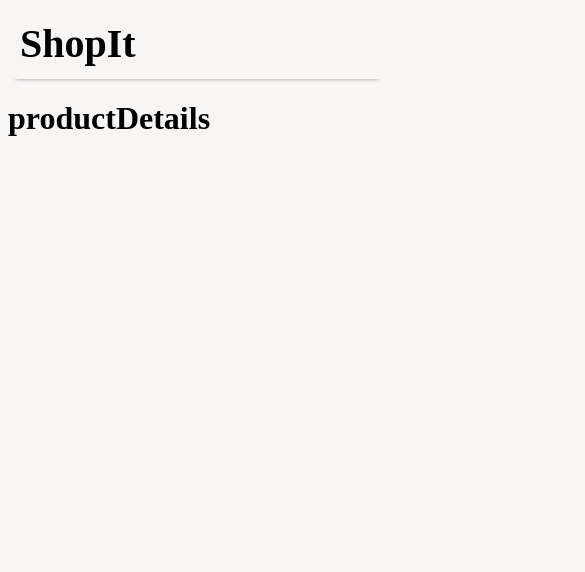
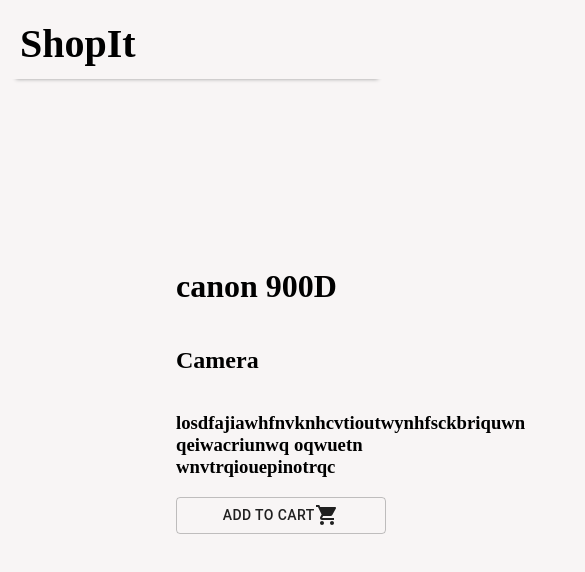
Before and after one commit to georgejeswin/redux-store-ecom, a React (Create React App) app: page /product/1 in a window 390 px wide. Shown: the top 572 px of the page, 585 px wide, since content can reach past the window. Built offline with nearby package versions, Linux system fonts and the light colour scheme; grey boxes are pictures that could not be loaded; a web font is replaced by a local one.

Commit message:
components added

```diff
--- a/src/App.css
+++ b/src/App.css
@@ -9,9 +9,46 @@
   width: 100%;
   padding: 2px;
   box-shadow: 0 8px 4px -8px rgb(151, 150, 150);
+  position: relative;
 }
 .header__logo {
   margin: 10px;
   font-family: "New Tegomin", serif;
   font-size: 40px;
 }
+.product {
+  display: flex;
+  align-items: center;
+  justify-content: space-between;
+  flex-wrap: wrap;
+  padding: 5px;
+  margin: 40px;
+}
+@media only screen and (max-width: 600px) {
+  .product {
+    justify-content: center;
+  }
+}
+.product__link {
+  text-decoration: none;
+}
+.productDetails {
+  display: flex;
+  margin: 39px;
+  width: 100%;
+}
+.productDetails__left img {
+  width: 100%;
+  object-fit: contain;
+  max-height: 700px;
+  justify-content: center;
+}
+.productDetails__right {
+  display: flex;
+  flex-direction: column;
+  padding: 129px;
+  justify-content: space-around;
+}
+.productDetails__right button {
+  width: 60% !important;
+}
--- a/src/components/Product.js
+++ b/src/components/Product.js
@@ -1,9 +1,58 @@
 import React from "react";
+import { makeStyles } from "@material-ui/core/styles";
+import Card from "@material-ui/core/Card";
+import CardActionArea from "@material-ui/core/CardActionArea";
+import CardContent from "@material-ui/core/CardContent";
+import CardMedia from "@material-ui/core/CardMedia";
+import Typography from "@material-ui/core/Typography";
+import { useSelector } from "react-redux";
+import { Link } from "react-router-dom";
+
+const useStyles = makeStyles({
+  root: {
+    maxWidth: 295,
+    minHeight: 390,
+    textDecoration: "none",
+  },
+});
 
 const Product = () => {
+  const classes = useStyles();
+  const products = useSelector((state) => state.allProducts.products);
   return (
     <div className="product">
-      <h1>product</h1>
+      {products.length === 0 ? (
+        <h1>Loading...</h1>
+      ) : (
+        products.map((product) => (
+          <Link to={`/product/${product.id}`} className="product__link">
+            <Card className={classes.root} key={product.id}>
+              <CardActionArea>
+                <CardMedia
+                  component="img"
+                  alt="Contemplative Reptile"
+                  height="250"
+                  margin="30"
+                  image={product.image}
+                  title="Contemplative Reptile"
+                />
+                <CardContent>
+                  <Typography gutterBottom variant="h5" component="h2">
+                    {product.title}
+                  </Typography>
+                  <Typography
+                    variant="body2"
+                    color="textSecondary"
+                    component="p"
+                  >
+                    {product.description}
+                  </Typography>
+                </CardContent>
+              </CardActionArea>
+            </Card>
+          </Link>
+        ))
+      )}
     </div>
   );
 };
--- a/src/components/ProductDetails.js
+++ b/src/components/ProductDetails.js
@@ -1,9 +1,27 @@
 import React from "react";
+import { useSelector } from "react-redux";
+import { useParams } from "react-router";
+import ShoppingCartIcon from "@material-ui/icons/ShoppingCart";
+import Button from "@material-ui/core/Button";
 
 const ProductDetails = () => {
+  const { productId } = useParams();
+  const product = useSelector((state) => state.allProducts.products[productId]);
+  console.log(product);
   return (
     <div className="productDetails">
-      <h1>productDetails</h1>
+      <div className="productDetails__left">
+        <img src={product.image} alt={product.title} />
+      </div>
+      <div className="productDetails__right">
+        <h1 className="productDetail__name">{product.title}</h1>
+        <h2 className="productDetail__category">{product.category}</h2>
+        <h3 className="productDetail__description">{product.description}</h3>
+        <Button variant="outlined">
+          Add to cart
+          <ShoppingCartIcon />
+        </Button>
+      </div>
     </div>
   );
 };
--- a/src/redux/reducers/productReducer.js
+++ b/src/redux/reducers/productReducer.js
@@ -1,16 +1,52 @@
 import { ActionTypes } from "../constants/actionTypes";
 
 const initialState = {
-  products: {
-    title: "Iphone X",
-    category: "Mobile",
-  },
+  products: [
+    {
+      id: 1,
+      title: "Iphone X",
+      category: "Mobile",
+      image:
+        "https://store.storeimages.cdn-apple.com/4982/as-images.apple.com/is/iphone-12-pro-blue-hero?wid=940&hei=1112&fmt=png-alpha&qlt=80&.v=1604021661000",
+
+      description:
+        "lorem ipsum sajsafklshgn bakdfjghj aknvkdsakjigri oqptuajksnkdfm  sdakvnjagojaoijf",
+    },
+    {
+      id: 2,
+      title: "canon 900D",
+      category: "Camera",
+      image:
+        "https://www.usa.canon.com/internet/wcm/connect/us/a54c2a77-4652-45cc-9c37-106b358f5fa8/eos-90d-ef-s-18-135mm-f3-5-5-6is-usm-kit_675x450.jpg?MOD=AJPERES&CACHEID=ROOTWORKSPACE.Z18_P1KGHJ01L85180AUEPQQJ53034-a54c2a77-4652-45cc-9c37-106b358f5fa8-mPmokFb",
+      description:
+        "losdfajiawhfnvknhcvtioutwynhfsckbriquwn qeiwacriunwq oqwuetn wnvtrqiouepinotrqc ",
+    },
+    {
+      id: 3,
+      title: "Iphone XX",
+      category: "Mobile",
+      image:
+        "https://store.storeimages.cdn-apple.com/4982/as-images.apple.com/is/iphone-12-pro-blue-hero?wid=940&hei=1112&fmt=png-alpha&qlt=80&.v=1604021661000",
+
+      description:
+        "lorem ipsum sajsafklshgn bakdfjghj aknvkdsakjigri oqptuajksnkdfm  sdakvnjagojaoijf",
+    },
+    {
+      id: 4,
+      title: "nikon 900D",
+      category: "Camera",
+      image:
+        "https://www.usa.canon.com/internet/wcm/connect/us/a54c2a77-4652-45cc-9c37-106b358f5fa8/eos-90d-ef-s-18-135mm-f3-5-5-6is-usm-kit_675x450.jpg?MOD=AJPERES&CACHEID=ROOTWORKSPACE.Z18_P1KGHJ01L85180AUEPQQJ53034-a54c2a77-4652-45cc-9c37-106b358f5fa8-mPmokFb",
+      description:
+        "losdfajiawhfnvknhcvtioutwynhfsckbriquwn qeiwacriunwq oqwuetn wnvtrqiouepinotrqc ",
+    },
+  ],
 };
 
 export const productReducer = (state = initialState, { type, payload }) => {
   switch (type) {
     case ActionTypes.SET_PRODUCTS:
-      return state;
+      return { ...state, products: payload };
     default:
       return state;
   }
@@ -19,7 +55,7 @@
 export const selectedProductReducer = (state = {}, { type, payload }) => {
   switch (type) {
     case ActionTypes.SELECTED_PRODUCT:
-      return state;
+      return { ...state, ...payload };
     default:
       return state;
   }
```
